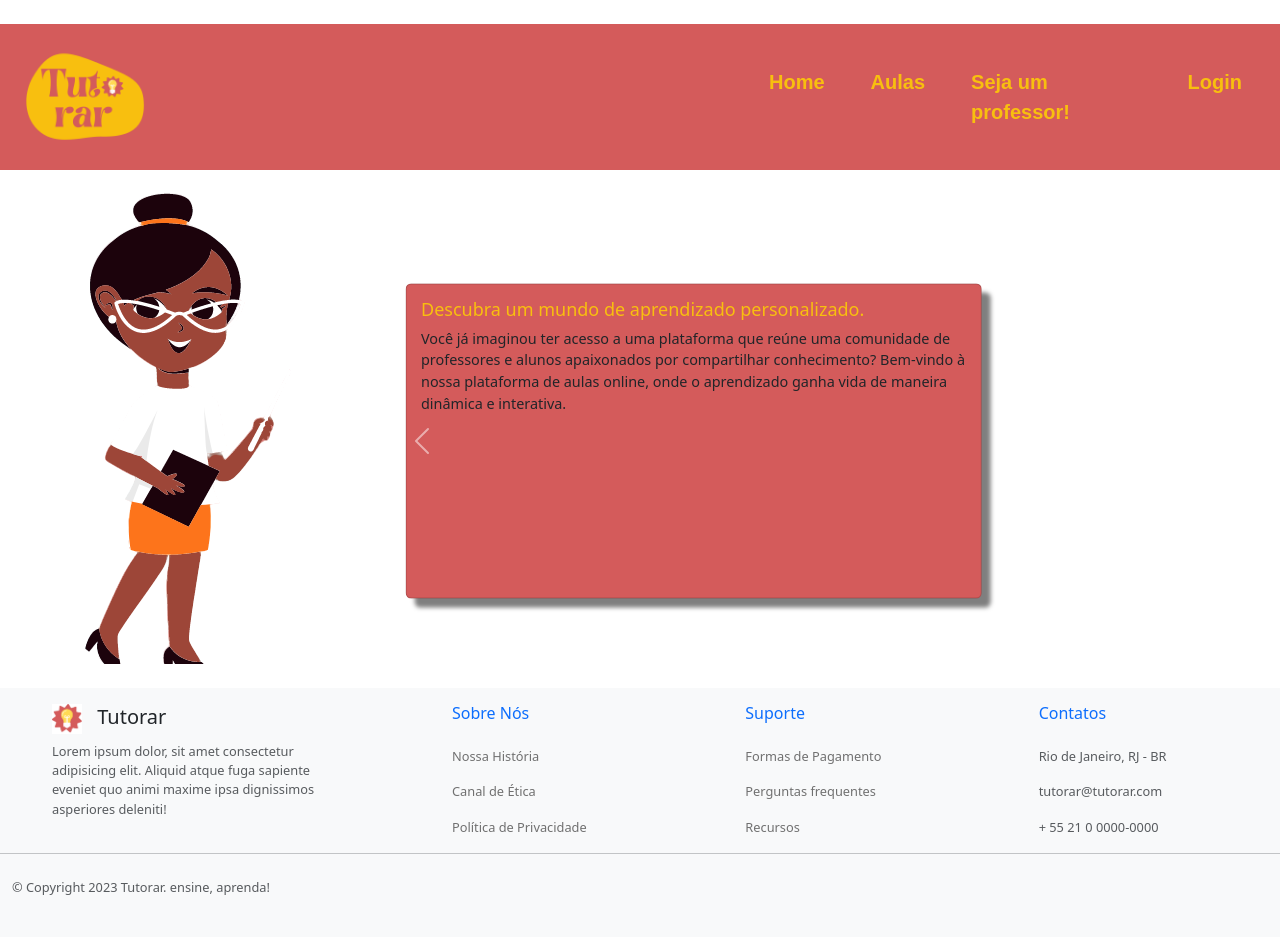
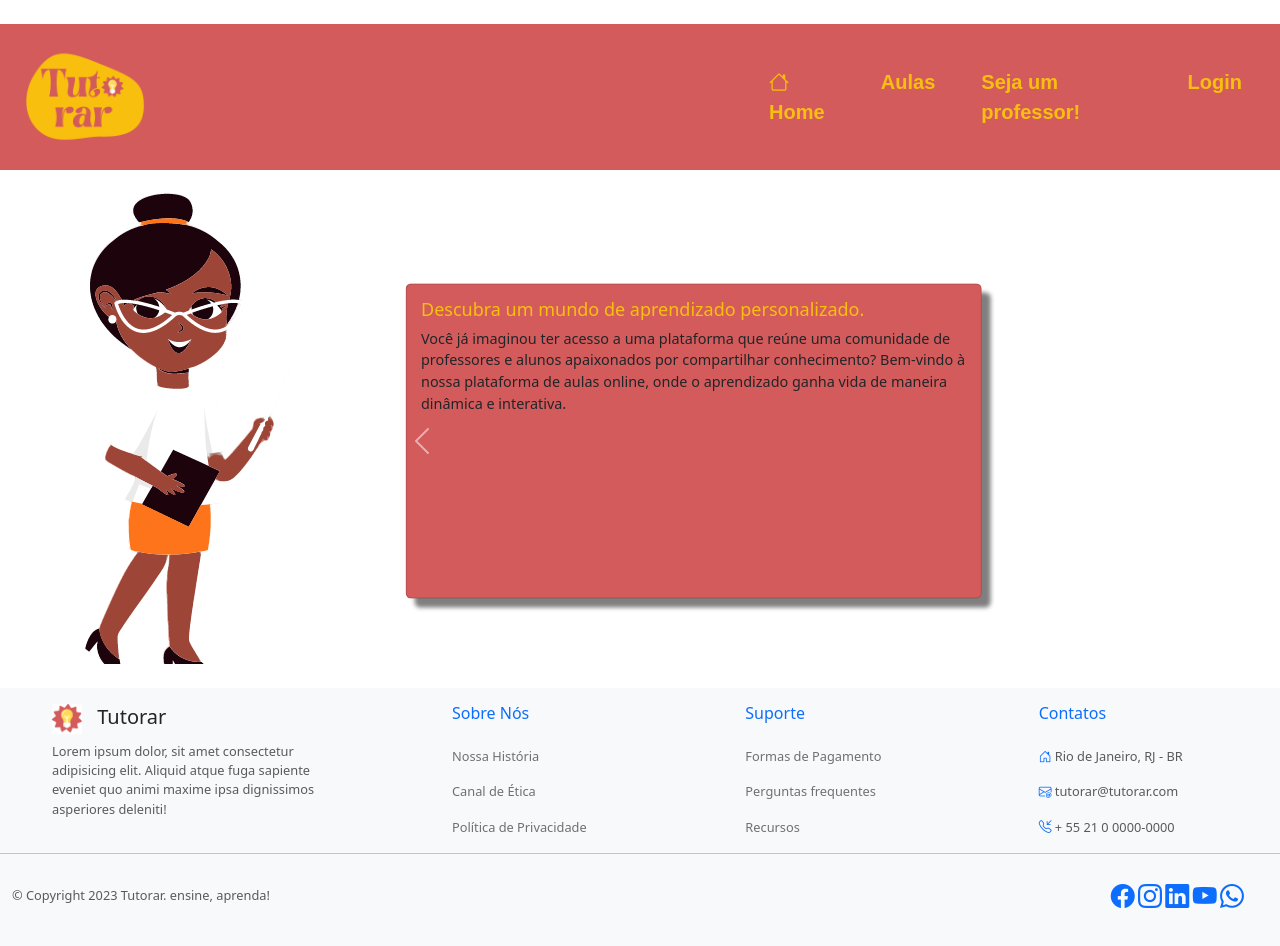
Before and after one commit to alexandrealbuq/tutorar, a website: page index.html in a window 1280 px wide. Drawn offline with nearby package versions, Linux system fonts and the light colour scheme.

Commit message:
cdn bootstrap icon

```diff
--- a/index.html
+++ b/index.html
@@ -6,6 +6,7 @@
     <link href="https://cdn.jsdelivr.net/npm/bootstrap@5.3.1/dist/css/bootstrap.min.css" rel="stylesheet" integrity="sha384-4bw+/aepP/YC94hEpVNVgiZdgIC5+VKNBQNGCHeKRQN+PtmoHDEXuppvnDJzQIu9" crossorigin="anonymous">
     <link rel="stylesheet" href="/style/style.css">
     <link rel="icon" href="tutorarimagens/logottlampada2.png" type="image/x-icon" sizes="32x32">
+    <link rel="stylesheet" href="https://cdn.jsdelivr.net/npm/bootstrap-icons@1.10.5/font/bootstrap-icons.css">
     <title>tutorar</title>
   </head>
 
@@ -24,7 +25,7 @@
       <div class="collapse navbar-collapse justify-content-end" id="collapsibleNavbar">
         <ul class="navbar-nav">
           <li class="nav-item">
-            <a class="nav-link" href="index.html">Home</a>
+            <a class="nav-link" href="index.html"><i class="bi bi-house"></i>Home</a>
           </li>
           <li class="nav-item">
             <a class="nav-link" href="Aulas.html">Aulas</a>
```
Also changed, not shown: style/style.css (line endings or trailing spaces).
